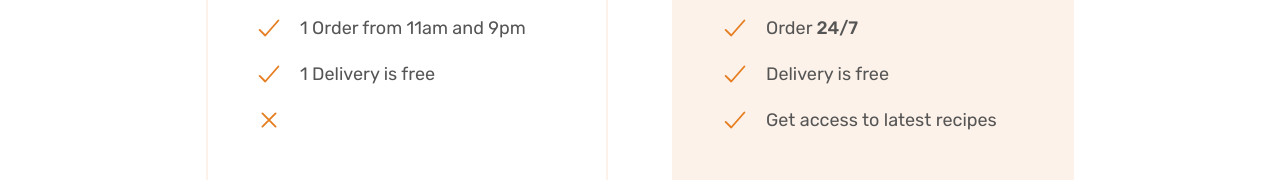
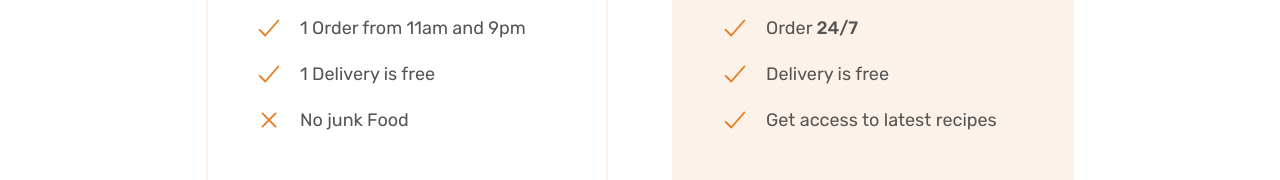
Before and after one commit to HinalGandhi/omnifood-component-training, a plain HTML site: page index.html in a window 1280 px wide. Shown: the part 5795-5975 px from the top of the page. Drawn offline with nearby package versions, Linux system fonts and the light colour scheme; some packages are replaced by stand-ins of ours; a script that the page names is missing.

Commit message:
Fixed a span missing from card

```diff
--- a/index.html
+++ b/index.html
@@ -337,7 +337,7 @@
                         <li class="list-item">
                             <ion-icon class="list-icon" name="checkmark-outline"></ion-icon><span> 1 Delivery is free </span></li>
                         <li class="list-item">
-                            <ion-icon class="list-icon" name="close-outline"></ion-icon>
+                            <ion-icon class="list-icon" name="close-outline"></ion-icon><span>No junk Food</span>
                         </li>
                     </ul>
                     <div class="plan-sing-up">
```
